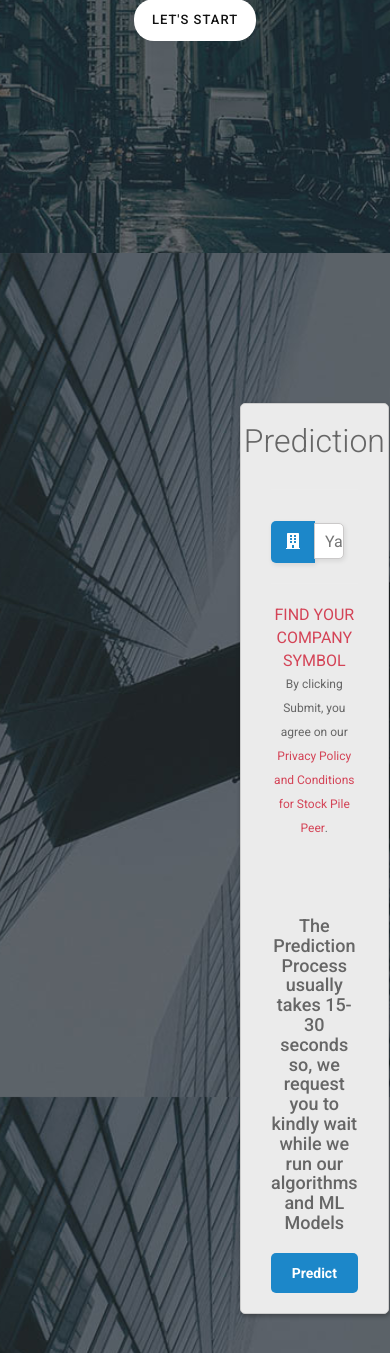
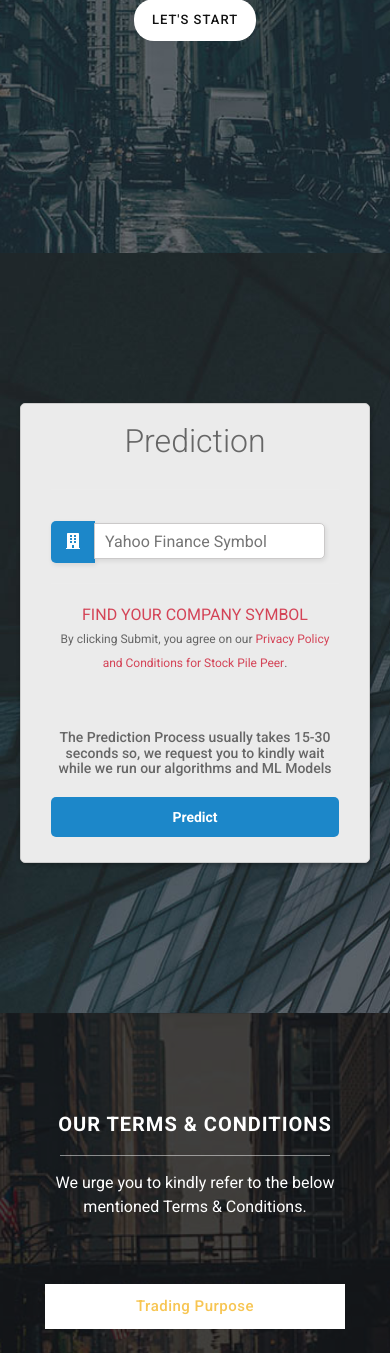
Before and after one commit to soumallyadev07/StockPilePeer, a Flask app: page / in a window 390 px wide. Shown: the part 591-1944 px from the top of the page. Run offline with Flask 2, Linux system fonts and the light colour scheme; some libraries are stand-ins or nearby versions.

Commit message:
Update input.css

```diff
--- a/static/css/input.css
+++ b/static/css/input.css
@@ -124,3 +124,100 @@
       .main-block-pred button:hover {
       background: #26a9e0;
       }
+
+
+@media(max-width: 1283px){
+
+      .main-block-pred {
+            max-width: 440px;
+            min-height: 460px;
+            padding: 10px 0;
+            margin-left: 240px;
+            margin-right: 60px;
+            border-radius: 5px;
+            border: solid 1px #ccc;
+            box-shadow: 1px 2px 5px rgba(0,0,0,.31);
+            background: #ebebeb;
+      }
+
+}
+
+@media (max-width: 1024px){
+
+      .main-block-pred {
+            max-width: 440px;
+            min-height: 460px;
+            padding: 10px 0;
+            margin-left: 40px;
+            margin-right: 60px;
+            border-radius: 5px;
+            border: solid 1px #ccc;
+            box-shadow: 1px 2px 5px rgba(0,0,0,.31);
+            background: #ebebeb;
+      }
+
+}
+
+@media(max-width: 768px){
+
+      .gifimg {
+            margin-right: 80px;
+            display: none;
+      }
+
+      .main-block-pred {
+            max-width: 500px;
+            max-height: 500px;
+            /* padding: 10px 0; */
+            margin-left: 140px;
+            margin-right: 20px;
+            /* border-radius: 5px; */
+            border: solid 1px #ccc;
+            box-shadow: 1px 2px 5px rgba(0,0,0,.31);
+            background: #ebebeb;
+      }
+
+}
+
+@media(max-width: 414px){
+
+      .main-block-pred {
+            max-width: 1400px;
+            max-height: 500px;
+            /* padding: 10px 0; */
+            margin-left: 20px;
+            margin-right: 20px;
+            /* border-radius: 5px; */
+            border: solid 1px #ccc;
+            box-shadow: 1px 2px 5px rgba(0,0,0,.31);
+            background: #ebebeb;
+      }
+
+      .gifimg {
+            margin-right: 80px;
+            display: none;
+      }
+
+      h4, .h4 {
+            font-size: 14px;
+      }
+
+      .page-section p {
+            margin: 0 0 0px;
+      }
+
+}
+
+
+@media(max-width: 360px){
+
+      input, p {
+            padding: 0;
+            margin: 0;
+            outline: none;
+            font-family: Roboto, Arial, sans-serif;
+            font-size: 14px;
+            color: #666;
+      }
+
+}
```
